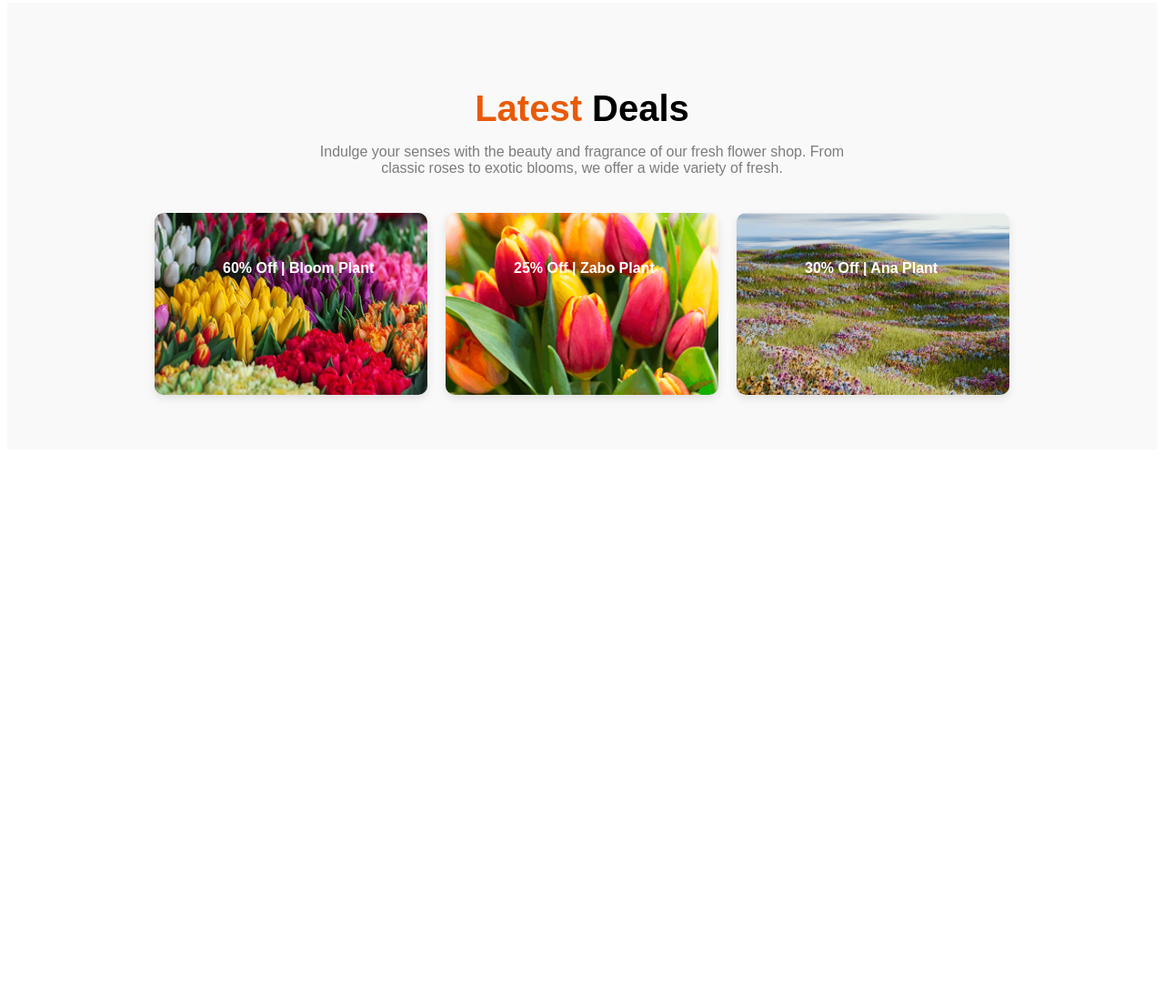
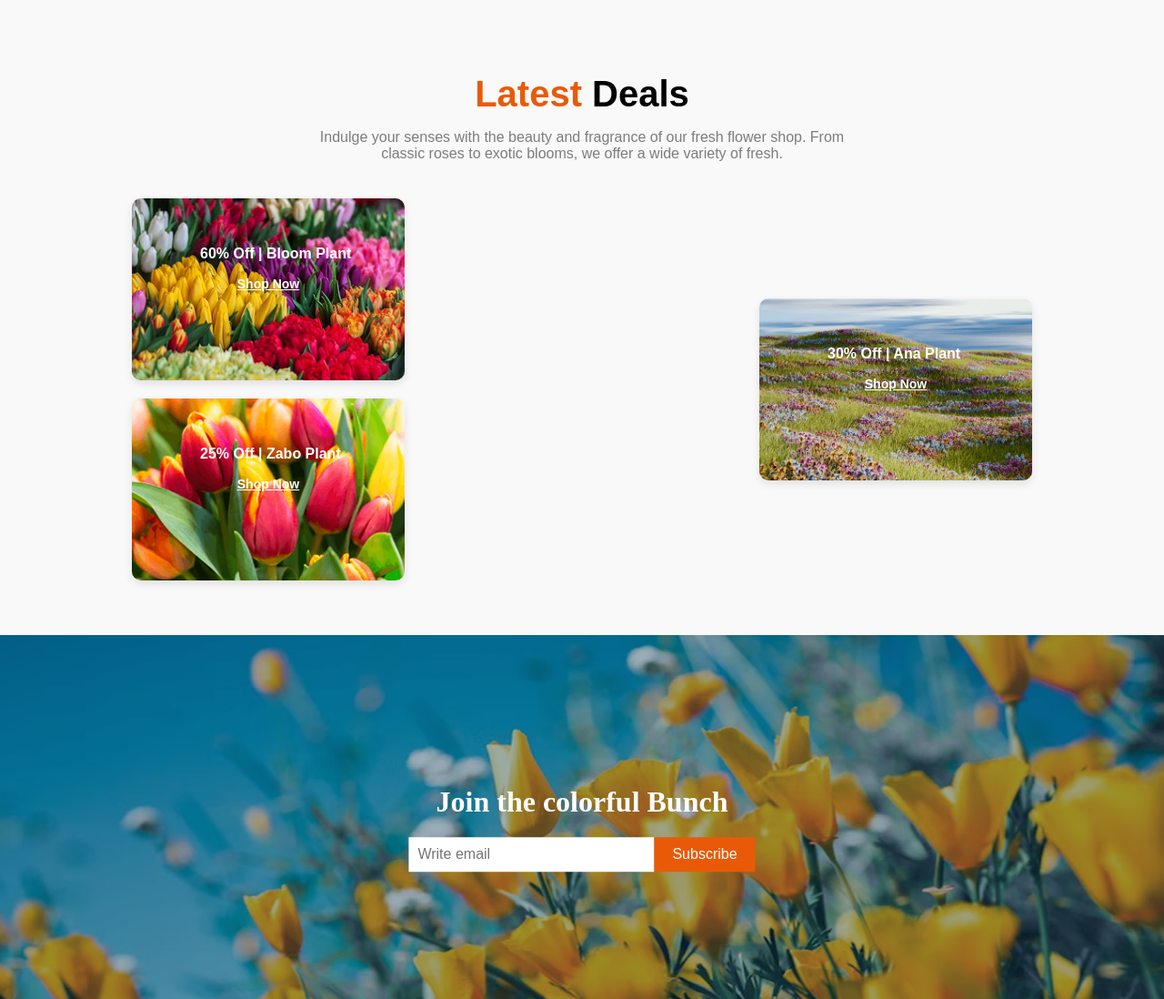
Before and after one commit to miraz2003/assignment2, a plain HTML site: page index.html in a window 1280 px wide. Shown: the part 2405-3503 px from the top of the page at 91% size. Before the commit the page ends 2907 px from the top, so only its background shows below. Drawn offline with Linux system fonts and the light colour scheme.

Commit message:
join section

```diff
--- a/index.html
+++ b/index.html
@@ -144,28 +144,6 @@
 
 
 
-<section class="deals">
-  <h1><span>Latest</span> Deals</h1>
-  <p>Indulge your senses with the beauty and fragrance of our fresh flower shop. From <br> classic roses to exotic blooms, we offer a wide variety of fresh.</p>
-
-  <div class="deal-grid">
-    <div class="deal">
-      <img src="images/deal-bloom.png" alt="Bloom Plant">
-      <div class="label">60% Off | Bloom Plant</div>
-      <a href="">Shop Now </a>
-    </div>
-    <div class="deal">
-      <img src="images/deal-ana.png" alt="Zabo Plant">
-      <div class="label">25% Off | Zabo Plant</div>
-      <a href="">Shop Now </a>
-    </div>
-    <div class="deal">
-      <img src="images/deal-zabo.png" alt="Ana Plant">
-      <div class="label">30% Off | Ana Plant</div>
-      <a href="">Shop Now </a>
-    </div>
-  </div>
-</section>
 
 
 
@@ -175,6 +153,54 @@
 
 
 
+
+
+
+
+
+
+
+<section class="deals">
+  <h1><span>Latest</span> Deals</h1>
+  <p>Indulge your senses with the beauty and fragrance of our fresh flower shop. From <br> classic roses to exotic blooms, we offer a wide variety of fresh.</p>
+
+  <div class="deal-grid">
+    <div class="left-column">
+    <div class="deal">
+      <img src="images/deal-bloom.png" alt="Bloom Plant">
+      <div class="label">60% Off | Bloom Plant</div>
+      <a href="" class="deal-btn">Shop Now</a>
+    </div>
+    <div class="deal">
+      <img src="images/deal-ana.png" alt="Zabo Plant">
+      <div class="label">25% Off | Zabo Plant</div>
+      <a href="" class="deal-btn">Shop Now</a>
+    </div>
+    </div>
+
+
+    <div class="right-single">
+    <div class="deal">
+      <img src="images/deal-zabo.png" alt="Ana Plant">
+      <div class="label">30% Off | Ana Plant</div>
+      <a href="" class="deal-btn">Shop Now</a>
+    </div>
+  </div>
+  </div>
+</section>
+
+
+
+<section class="join">
+  <img src="images/news-letter-bg.png" alt="Join Background" class="join-img"> <!-- Your actual image -->
+  <div class="join-content">
+    <h2>Join the colorful Bunch</h2>
+    <div class="form">
+      <input type="email" placeholder="Write email">
+      <button>Subscribe</button>
+    </div>
+  </div>
+</section>
 
 
 
--- a/styles/styles.css
+++ b/styles/styles.css
@@ -273,10 +273,68 @@ margin-left: 150px;
 
 
 
+
+
+.deal-grid {
+  display: flex;
+
+  gap: 40px;
+}
+
+
+
+.left-column {
+  display: flex;
+  flex-direction: column;
+  gap: 20px;
+
+
+  padding-right: 370px;
+
+}
+
+
+
+
+.right-single {
+  display: flex;
+  align-items: center;
+
+
+
+}
+
+
+
+
+
+
+
+
+
+
+
+
+
+
+
+
+
+
+
+
+
+
+
+
+
+
+
+
 .deals {
   text-align: center;
   padding: 60px 20px;
-  background-color: #f9f9f9;
+   background-color: #f9f9f9;
   font-family: sans-serif;
 }
 
@@ -352,3 +410,97 @@ margin-left: 150px;
   text-align: left;
   box-sizing: border-box;
 }
+
+
+
+.deal-btn {
+  position: absolute;
+  bottom: 90px;
+  transform: translateX(-50%);
+  color: white;
+  padding: 8px 20px;
+  border-radius: 20px;
+  font-size: 14px;
+  font-weight: bold;
+}
+
+
+
+
+
+
+
+
+
+
+
+
+
+
+
+body {
+  margin: 0;
+}
+
+
+
+.join {
+  position: relative;
+  width: 100%;
+  height: 400px;
+
+}
+
+
+.join-img {
+  width: 100%;
+  height: 100%;
+
+  display: block;
+}
+
+
+.join-content {
+  position: absolute;
+  top: 50%;
+  left: 50%;
+  transform: translate(-50%, -50%);
+  color: white;
+  text-align: center;
+}
+
+
+.join-content h2 {
+  font-size: 2rem;
+  margin-bottom: 20px;
+}
+
+
+.form {
+  display: flex;
+  justify-content: center;
+
+}
+
+
+.form input[type="email"] {
+  padding: 10px;
+  border: none;
+  width: 250px;
+  font-size: 1rem;
+}
+
+
+.form button {
+  padding: 10px 20px;
+  background-color: #E95A08;
+  color: white;
+  border: none;
+  font-size: 1rem;
+  cursor: pointer;
+}
+
+
+.form button:hover {
+  background-color: blueviolet;
+}
```
